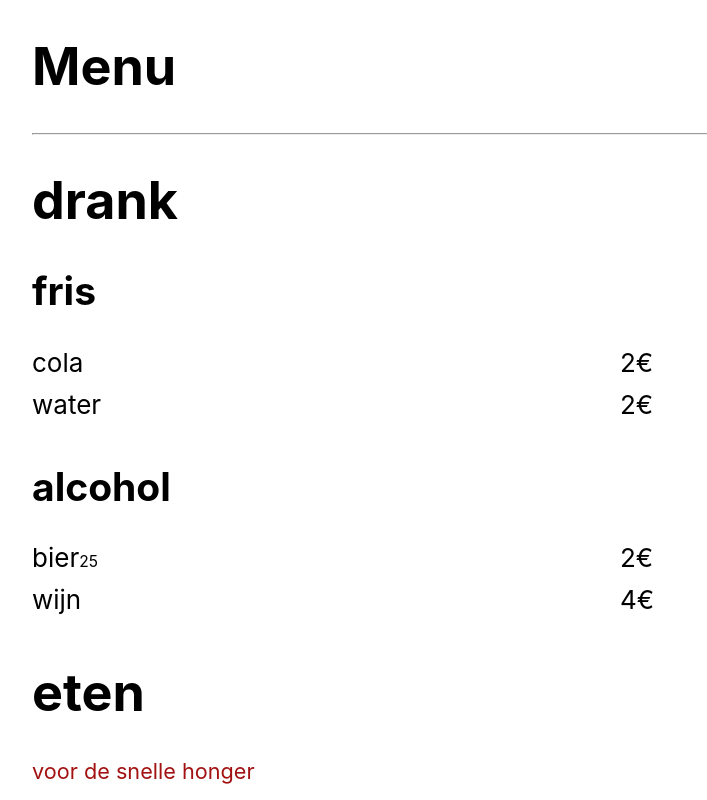
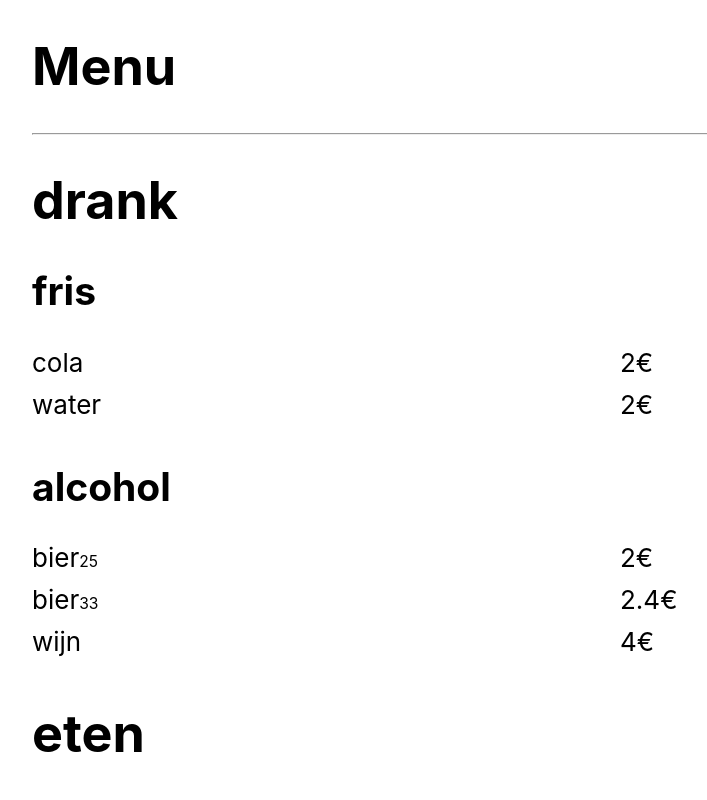
Before and after one commit to SammyLaureys/menucard, a React (Create React App) app: page / in a window 1280 px wide. Shown: the top 800 px of the page, without its empty margins (20-727 px from the left). Built offline with nearby package versions, Linux system fonts and the light colour scheme.

Commit message:
oef 5.3 af

```diff
--- a/src/Components/SubCategory.js
+++ b/src/Components/SubCategory.js
@@ -6,6 +6,6 @@ export function SubCategory(props) {
     return <div>
         <h2>{subcategory.name}</h2>
         <p className="note">{subcategory.note}</p>
-        {subcategory.products.map((p) => <ProductLine key={p.name} product={p}/>)}
+        {subcategory.products.map((p) => <ProductLine key={p.id} product={p}/>)}
     </div>
 }
--- a/src/data/products_data.js
+++ b/src/data/products_data.js
@@ -5,15 +5,16 @@ export const PRODUCTS_DATA = [
             {
                 name: "fris",
                 products: [
-                    {name: "cola", price: 2},
-                    {name: "water", price: 2},
+                    {id: "cola",name: "cola", price: 2},
+                    {id: "water",name: "water", price: 2},
                 ],
             },
             {
                 name: "alcohol",
                 products: [
-                    {name: "bier", price: 2, size: 25},
-                    {name: "wijn", price: 4}
+                    {id: "bier-klein",name: "bier", price: 2, size: 25},
+                    {id: "bier-groot",name: "bier", price: 2.4, size: 33},
+                    {id: "wijn",name: "wijn", price: 4}
                 ],
             }]
     },
@@ -25,20 +26,20 @@ export const PRODUCTS_DATA = [
                 name: "hapjes",
                 note: "deze kan je altijd bestellen",
                 products: [
-                    {name: "chips", price: 1, note: "paprika of zout"},
-                    {name: "olijven", price: 2,
+                    {id: "chips",name: "chips", price: 1, note: "paprika of zout"},
+                    {id: "olijven",name: "olijven", price: 2,
                         note: "mix zwart en groen"},
-                    {name: "kaas", price: 4,
+                    {id: "kaas",name: "kaas", price: 4,
                         note: "mix jonge en oude blokjes"},
-                    {name: "salami", price: 3},
+                    {id: "salami",name: "salami", price: 3},
                 ]
             },
             {
                 name: "warm",
                 note: "niet na 22:00",
                 products: [
-                    {name: "hamburger", price: 4},
-                    {name: "pizza", price: 4}
+                    {id: "hamburger",name: "hamburger", price: 4},
+                    {id: "pizza",name: "pizza", price: 4}
                 ]
             }
         ]
```
